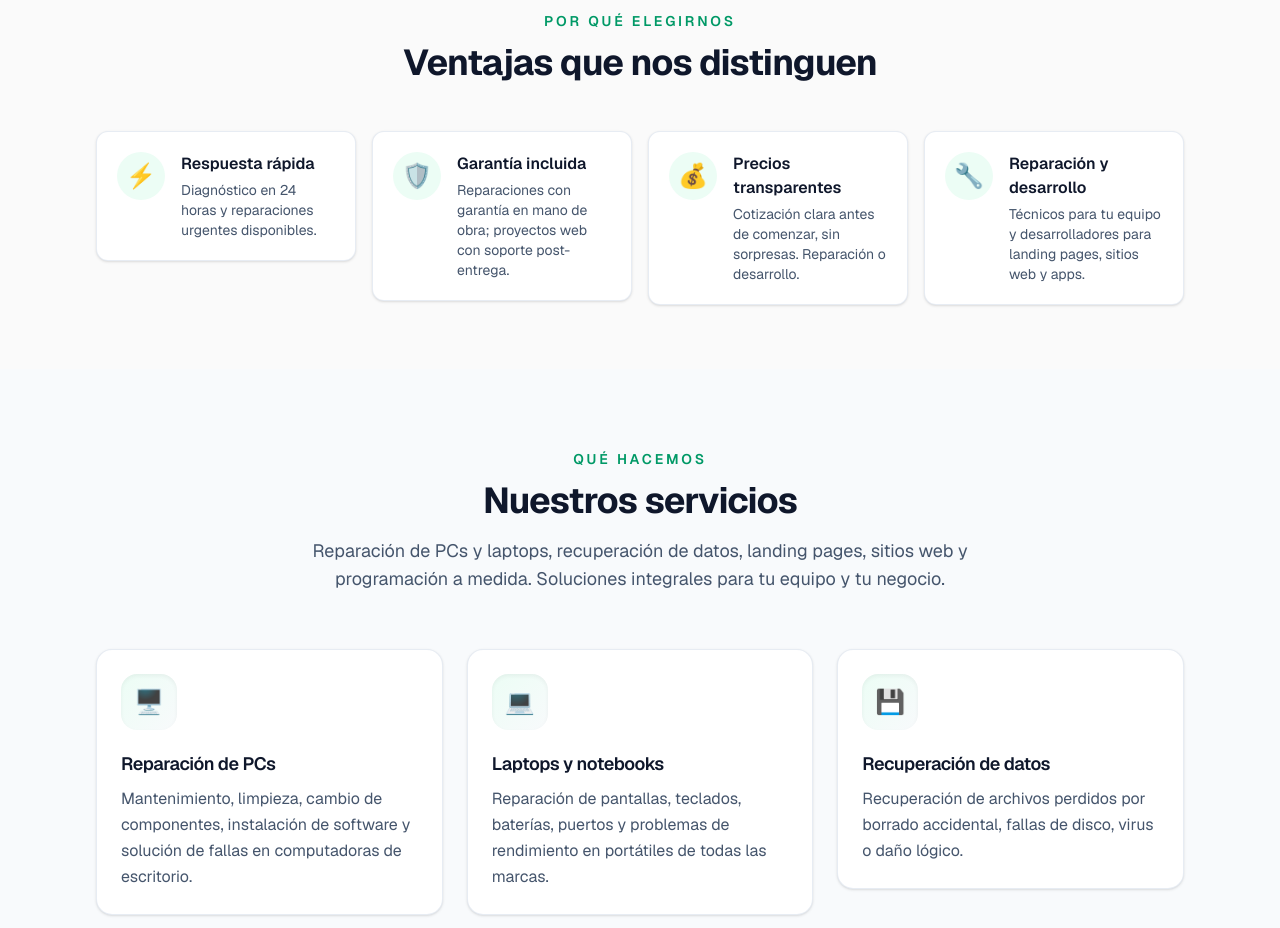
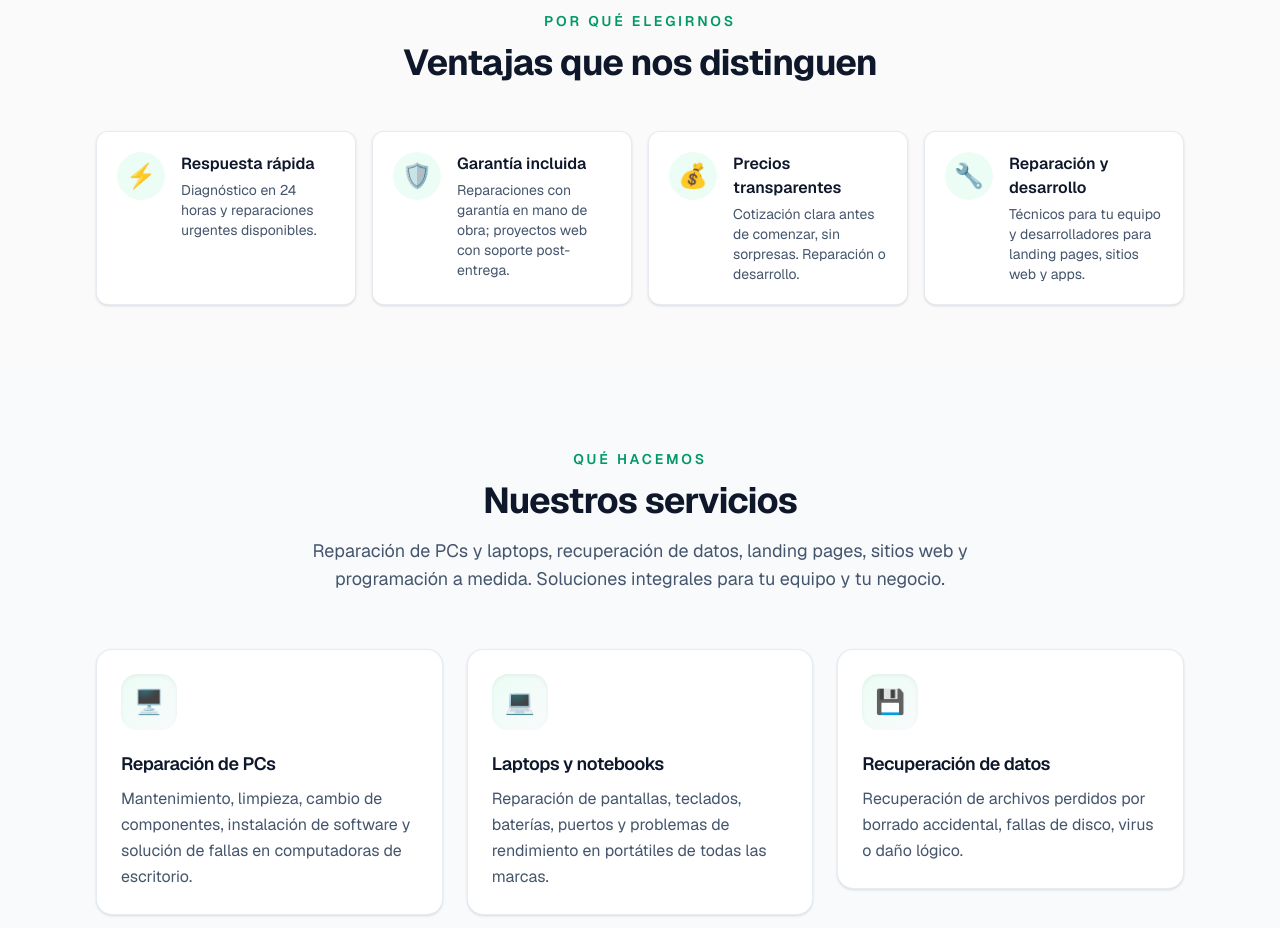
Before and after one commit to quinterodiego/reparasur, a Next.js app: page / in a window 1280 px wide. Shown: the part 860-1788 px from the top of the page. Built offline with nearby package versions, Linux system fonts and the light colour scheme; no server answers.

Commit message:
FeatureCard: igualar altura de las tarjetas de ventajas

```diff
--- a/src/components/FeatureCard.tsx
+++ b/src/components/FeatureCard.tsx
@@ -6,13 +6,13 @@ interface FeatureCardProps {
 
 export default function FeatureCard({ icon, title, description }: FeatureCardProps) {
   return (
-    <div className="flex gap-4 rounded-xl border border-slate-200/80 bg-white p-5 shadow-sm">
+    <div className="flex h-full gap-4 rounded-xl border border-slate-200/80 bg-white p-5 shadow-sm">
       <div className="flex h-12 w-12 shrink-0 items-center justify-center rounded-lg bg-emerald-50 text-2xl">
         {icon}
       </div>
-      <div>
+      <div className="flex min-w-0 flex-1 flex-col">
         <h3 className="font-semibold text-slate-900">{title}</h3>
-        <p className="mt-1 text-sm text-slate-600">{description}</p>
+        <p className="mt-1 flex-1 text-sm text-slate-600">{description}</p>
       </div>
     </div>
   );
--- a/src/components/HomeContent.tsx
+++ b/src/components/HomeContent.tsx
@@ -73,7 +73,7 @@ export default function HomeContent() {
         </div>
         <StaggerChildren className="mt-12 grid gap-4 sm:grid-cols-2 lg:grid-cols-4">
           {features.map((feature, index) => (
-            <motion.div key={index} variants={staggerItem}>
+            <motion.div key={index} variants={staggerItem} className="min-h-0">
               <FeatureCard {...feature} />
             </motion.div>
           ))}
```
